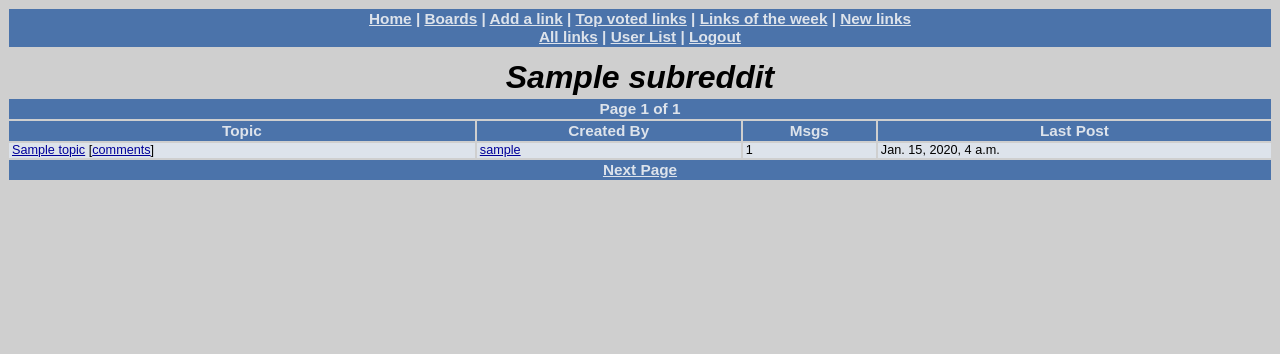
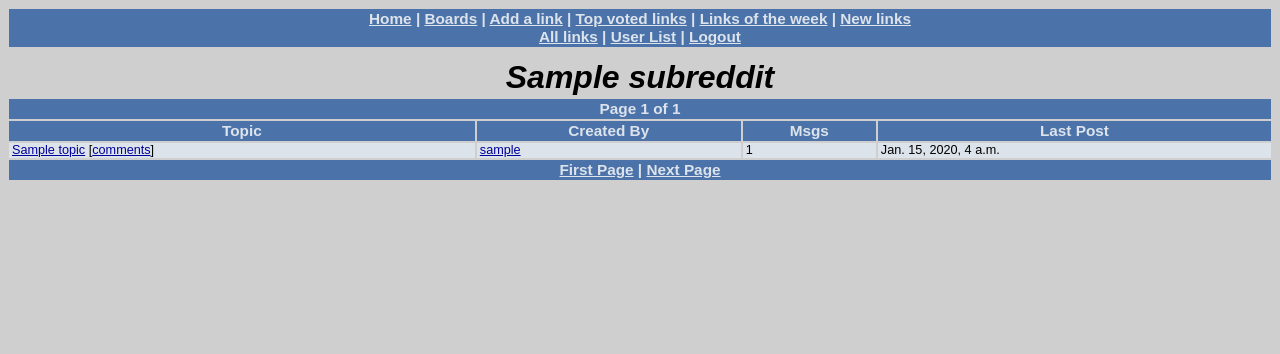
Before and after one commit to avoliva/boards, a Django app: template boards/static/templates/subreddit.html in a window 1280 px wide. Shown: the top 354 px of the page. Run offline with Django 3.2, Linux system fonts and the light colour scheme; tables that the repository leaves empty hold one stand-in row (values such as "Sample post"); the template is opened without the code that fills it: values that come from a table or form of the project are taken from there, most other values are stand-ins (such as "Sample title", 1, 10 or a date in 2020).

Commit message:
Update subreddit.html

```diff
--- a/boards/static/templates/subreddit.html
+++ b/boards/static/templates/subreddit.html
@@ -40,7 +40,7 @@
     </table>
 
     <div class="infobar">
-      <a href="{{ next_page }}">Next Page</a>
+      <a href="/r/{{subreddit}}">First Page</a> | <a href="{{ next_page }}">Next Page</a>
     </div><br />
     <br />
 
```
